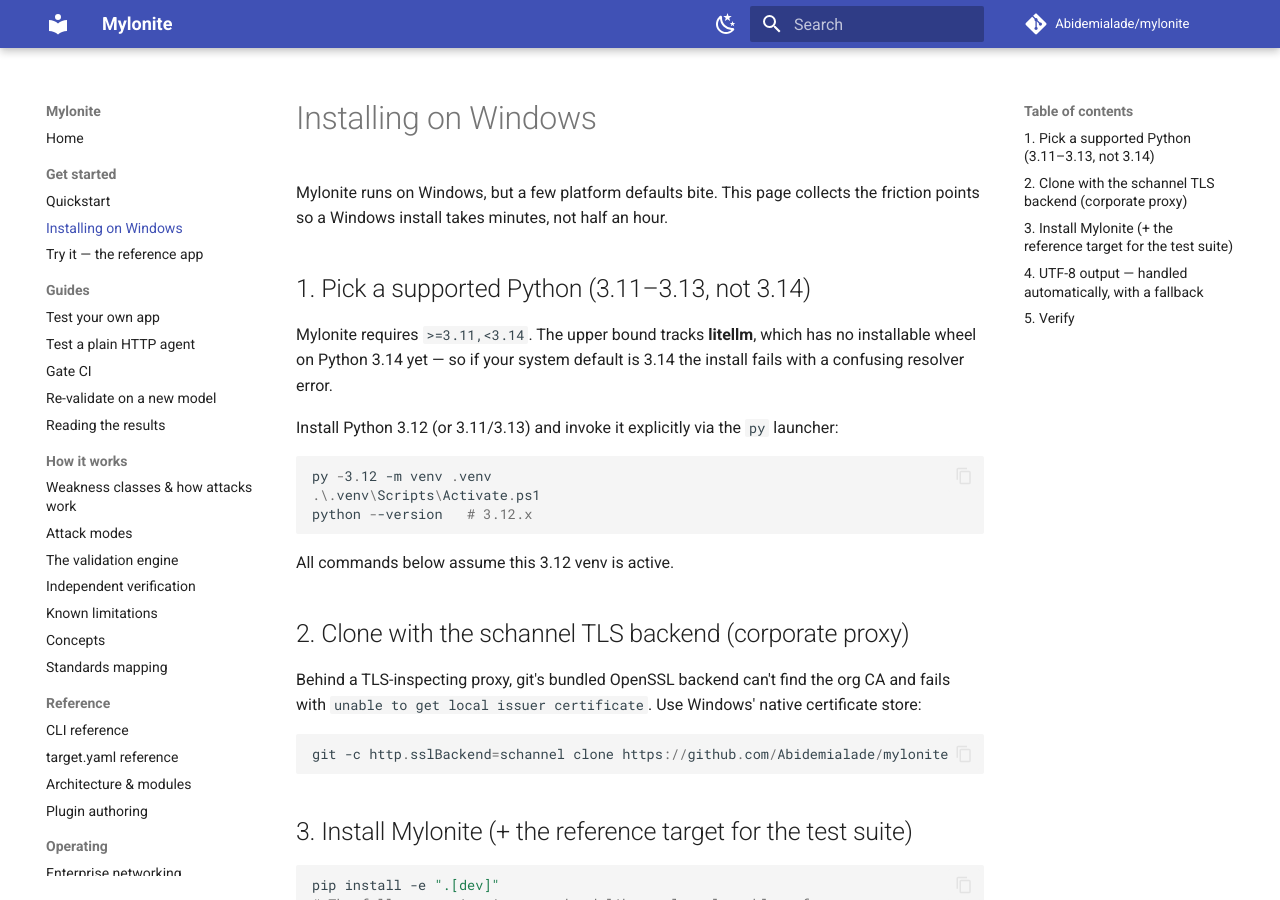
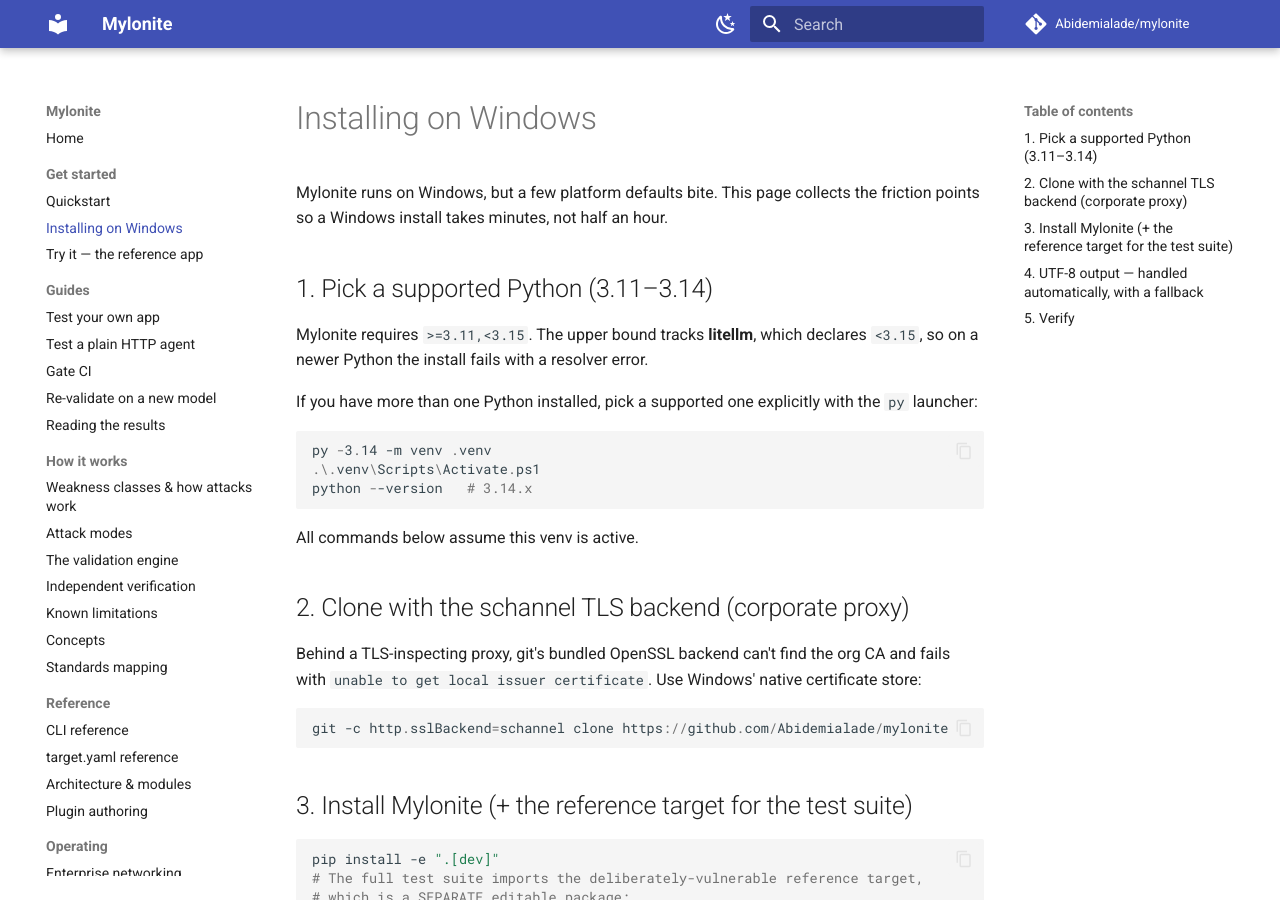
Before and after one commit to Abidemialade/mylonite, an MkDocs documentation site: the page built from docs/install-windows.md, in a window 1280 px wide and 900 px high. Built offline with MkDocs 1.6.1 and Material for MkDocs 9.7.7, drawn with Linux system fonts in a browser that asks for light colours; comment, search, counter and statistics services are not loaded.

Commit message:
feat: support Python 3.14
Mylonite now installs and runs on Python 3.14. requires-python moves to
>=3.11,<3.15, tracking litellm, whose 1.93.0 and later releases declare
<3.15. The litellm floor stays at 1.83.10 (the CVE fix): on 3.14 the
resolver picks 1.93.0 or later by itself, and nothing in the code needs a
newer litellm on 3.11-3.13.

- CI runs the test suite on 3.11-3.14; the demo and pypi-smoke jobs run the
  uvx one-liner on 3.14.
- The uvx one-liner drops --python 3.12 in the README, quickstart, CI and
  release.yml.
- The "unsupported Python" note now fires on 3.15 and later, not 3.14.
- README, quickstart, quarry, install-windows, CONTRIBUTING and GOVERNANCE
  say 3.11-3.14.

Tested: full suite green on 3.12 (2541 passed, 13 skipped) and on 3.14.7
with litellm 1.102.1 (2541 passed, 13 skipped).

Co-Authored-By: Claude Opus 5.5 (1M context) <noreply@anthropic.com>
Claude-Session: https://claude.ai/code/session_01B6tnFVjUCwESuAqvnrvfFd
Signed-off-by: Abidemi Alade <bidexalade123@gmail.com>

````diff
--- a/docs/install-windows.md
+++ b/docs/install-windows.md
@@ -3,22 +3,21 @@
 Mylonite runs on Windows, but a few platform defaults bite. This page collects
 the friction points so a Windows install takes minutes, not half an hour.
 
-## 1. Pick a supported Python (3.11–3.13, not 3.14)
+## 1. Pick a supported Python (3.11–3.14)
 
-Mylonite requires `>=3.11,<3.14`. The upper bound tracks **litellm**, which has
-no installable wheel on Python 3.14 yet — so if your system default is 3.14 the
-install fails with a confusing resolver error.
+Mylonite requires `>=3.11,<3.15`. The upper bound tracks **litellm**, which
+declares `<3.15`, so on a newer Python the install fails with a resolver error.
 
-Install Python 3.12 (or 3.11/3.13) and invoke it explicitly via the `py`
-launcher:
+If you have more than one Python installed, pick a supported one explicitly
+with the `py` launcher:
 
 ```powershell
-py -3.12 -m venv .venv
+py -3.14 -m venv .venv
 .\.venv\Scripts\Activate.ps1
-python --version   # 3.12.x
+python --version   # 3.14.x
 ```
 
-All commands below assume this 3.12 venv is active.
+All commands below assume this venv is active.
 
 ## 2. Clone with the schannel TLS backend (corporate proxy)
 
--- a/docs/quarry.md
+++ b/docs/quarry.md
@@ -38,7 +38,7 @@ if it FAILS on the vulnerable build and PASSES on the guarded one. See
 
 ## Try it
 
-Requires **Python 3.11–3.13**. No cloning, and the first two steps need no API key:
+Requires **Python 3.11–3.14**. No cloning, and the first two steps need no API key:
 
 ```bash
 pip install "mylonite[demo]"
````
Also changed, not shown: CHANGELOG.md (+9 -3 lines), CONTRIBUTING.md (+2 -2 lines), GOVERNANCE.md (+1 -0 lines), README.md (+4 -5 lines), docs/quickstart.md (+5 -8 lines), pyproject.toml (+6 -5 lines), 5 other files.
